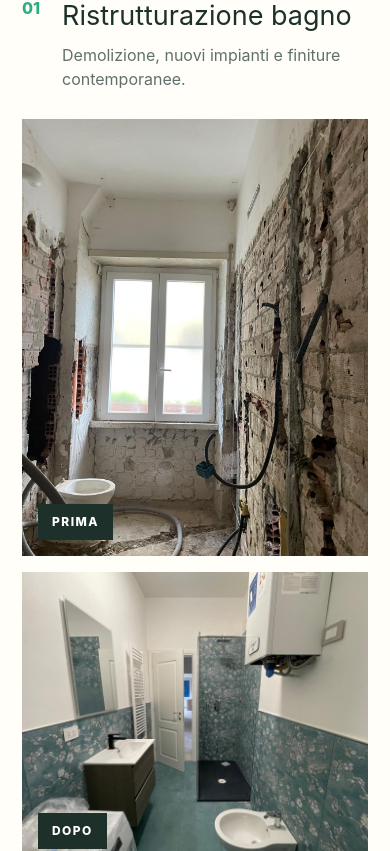
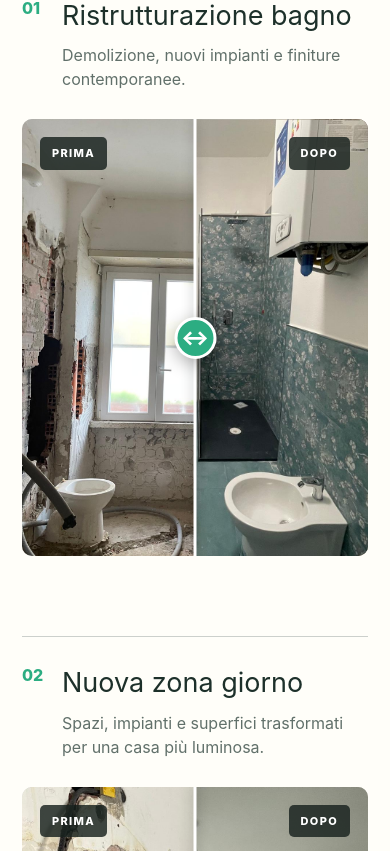
Before and after one commit to idriz90/shibacostruzioni, a Next.js app: page / in a window 390 px wide. Shown: the part 3213-4064 px from the top of the page. Built offline with nearby package versions, Linux system fonts and the light colour scheme.

Commit message:
Aggiunge galleria prima e dopo

```diff
--- /dev/null
+++ b/app/components/BeforeAfterSlider.tsx
@@ -0,0 +1,35 @@
+"use client";
+
+import { useState } from "react";
+
+type BeforeAfterSliderProps = {
+  before: string;
+  after: string;
+  beforeAlt: string;
+  afterAlt: string;
+};
+
+export function BeforeAfterSlider({ before, after, beforeAlt, afterAlt }: BeforeAfterSliderProps) {
+  const [position, setPosition] = useState(50);
+
+  return (
+    <div className="comparison" style={{ "--position": `${position}%` } as React.CSSProperties}>
+      <img className="comparison-image comparison-before" src={before} alt={beforeAlt} />
+      <div className="comparison-after" aria-hidden="true">
+        <img className="comparison-image" src={after} alt="" />
+      </div>
+      <span className="comparison-label comparison-label-before">Prima</span>
+      <span className="comparison-label comparison-label-after">Dopo</span>
+      <div className="comparison-divider" aria-hidden="true"><span>↔</span></div>
+      <input
+        className="comparison-range"
+        type="range"
+        min="0"
+        max="100"
+        value={position}
+        onChange={(event) => setPosition(Number(event.target.value))}
+        aria-label={`Confronta ${beforeAlt} e ${afterAlt}`}
+      />
+    </div>
+  );
+}
--- a/app/globals.css
+++ b/app/globals.css
@@ -68,10 +68,17 @@ h2 { margin: 0; font-size: clamp(38px, 4vw, 60px); line-height: 1.04; letter-spa
 .project-title > span { color: var(--green); font-weight: 800; }
 .project-title h3 { margin: 0 0 7px; font-size: 27px; }
 .project-title p { margin: 0; color: var(--muted); }
-.before-after { display: grid; grid-template-columns: 1fr 1.3fr; gap: 16px; height: min(55vw, 680px); }
-.before-after figure { position: relative; margin: 0; overflow: hidden; background: #ddd; }
-.before-after img { width: 100%; height: 100%; object-fit: cover; }
-.before-after figcaption { position: absolute; left: 16px; bottom: 16px; padding: 9px 14px; background: var(--ink); color: white; font-size: 12px; font-weight: 850; text-transform: uppercase; letter-spacing: .12em; }
+.comparison { --position: 50%; position: relative; width: 100%; height: min(55vw, 680px); min-height: 430px; overflow: hidden; background: #ddd; border-radius: 10px; user-select: none; touch-action: pan-y; }
+.comparison-image { width: 100%; height: 100%; object-fit: cover; }
+.comparison-before { position: absolute; inset: 0; }
+.comparison-after { position: absolute; inset: 0; clip-path: inset(0 0 0 var(--position)); }
+.comparison-label { position: absolute; top: 18px; z-index: 2; padding: 8px 12px; border-radius: 5px; background: rgba(24,33,30,.82); color: white; font-size: 11px; font-weight: 850; letter-spacing: .12em; text-transform: uppercase; pointer-events: none; }
+.comparison-label-before { left: 18px; }
+.comparison-label-after { right: 18px; }
+.comparison-divider { position: absolute; z-index: 3; top: 0; bottom: 0; left: var(--position); width: 3px; background: white; box-shadow: 0 0 12px rgba(0,0,0,.35); transform: translateX(-50%); pointer-events: none; }
+.comparison-divider span { position: absolute; top: 50%; left: 50%; width: 46px; height: 46px; display: flex; align-items: center; justify-content: center; border: 3px solid white; border-radius: 50%; background: var(--green); color: white; font-size: 21px; font-weight: 800; transform: translate(-50%,-50%); box-shadow: 0 5px 18px rgba(0,0,0,.3); }
+.comparison-range { position: absolute; z-index: 4; inset: 0; width: 100%; height: 100%; margin: 0; opacity: 0; cursor: ew-resize; }
+.comparison:has(.comparison-range:focus-visible) .comparison-divider span { outline: 3px solid var(--yellow); outline-offset: 3px; }
 
 .method { background: #28443b; color: white; }
 .steps { display: grid; grid-template-columns: repeat(4, 1fr); border-top: 1px solid rgba(255,255,255,.24); }
@@ -215,9 +222,7 @@ footer span, .footer-legal-data a { color: rgba(255,255,255,.62); }
   h2 { font-size: clamp(36px, 11vw, 52px); }
   .service-grid, .steps { grid-template-columns: 1fr; }
   .service-card { min-height: 240px; padding: 26px; }
-  .before-after { grid-template-columns: 1fr; height: auto; }
-  .before-after figure { height: 112vw; max-height: 570px; }
-  .before-after figure:nth-child(2) { height: 75vw; }
+  .comparison { height: 112vw; min-height: 0; max-height: 570px; }
   .project-title { grid-template-columns: 40px 1fr; }
   .steps article, .steps article + article { min-height: 230px; padding: 25px 0; border-right: 0; }
   .steps h3 { margin-top: 55px; }
@@ -242,7 +247,7 @@ footer span, .footer-legal-data a { color: rgba(255,255,255,.62); }
   .cta-band { align-items: flex-start; flex-direction: column; padding: 58px 22px; }
   .service-list article, .process-list article { grid-template-columns: 40px 1fr; gap: 20px; }
   .service-list article > p, .service-list article > a, .process-list article > p { grid-column: 2; }
-  .before-after { height: auto; }
+  .comparison-divider span { width: 42px; height: 42px; }
   .substack-box { margin: 0 22px 80px; }
 }
 
--- a/app/page.tsx
+++ b/app/page.tsx
@@ -1,6 +1,7 @@
 import { basePath } from "./basePath";
 import { CookieSettingsButton } from "./components/CookieNotice";
 import { FloatingContacts } from "./components/SiteChrome";
+import { BeforeAfterSlider } from "./components/BeforeAfterSlider";
 
 const url = (path: string) => `${basePath}${path}`;
 
@@ -146,10 +147,7 @@ export default function Home() {
               <span>01</span>
               <div><h3>Ristrutturazione bagno</h3><p>Demolizione, nuovi impianti e finiture contemporanee.</p></div>
             </div>
-            <div className="before-after">
-              <figure><img src={url("/images/bagno-prima.jpeg")} alt="Bagno prima della ristrutturazione" /><figcaption>Prima</figcaption></figure>
-              <figure><img src={url("/images/bagno-dopo.jpeg")} alt="Bagno completato dopo la ristrutturazione" /><figcaption>Dopo</figcaption></figure>
-            </div>
+            <BeforeAfterSlider before={url("/images/bagno-prima.jpeg")} after={url("/images/bagno-dopo.jpeg")} beforeAlt="Bagno prima della ristrutturazione" afterAlt="Bagno completato dopo la ristrutturazione" />
           </article>
 
           <article className="project-case">
@@ -157,10 +155,7 @@ export default function Home() {
               <span>02</span>
               <div><h3>Nuova zona giorno</h3><p>Spazi, impianti e superfici trasformati per una casa più luminosa.</p></div>
             </div>
-            <div className="before-after">
-              <figure><img src={url("/images/soggiorno-prima.jpeg")} alt="Zona giorno durante la ristrutturazione" /><figcaption>Prima</figcaption></figure>
-              <figure><img src={url("/images/soggiorno-dopo.jpeg")} alt="Zona giorno rinnovata con nuova cucina" /><figcaption>Dopo</figcaption></figure>
-            </div>
+            <BeforeAfterSlider before={url("/images/soggiorno-prima.jpeg")} after={url("/images/soggiorno-dopo.jpeg")} beforeAlt="Zona giorno durante la ristrutturazione" afterAlt="Zona giorno rinnovata con nuova cucina" />
           </article>
         </section>
 
--- a/app/progetti/page.tsx
+++ b/app/progetti/page.tsx
@@ -1,9 +1,10 @@
 import type { Metadata } from "next";
 import { PageHero, siteUrl, SiteFooter, SiteHeader } from "../components/SiteChrome";
+import { BeforeAfterSlider } from "../components/BeforeAfterSlider";
 import { basePath } from "../basePath";
 export const metadata: Metadata = { title: "Progetti e lavori realizzati", description: "Guarda i lavori prima e dopo realizzati da Costruzioni Edili Shiba." };
 const projects = [
   { title:"Ristrutturazione bagno", text:"Demolizione, rifacimento degli impianti, nuove superfici e doccia contemporanea.", before:`${basePath}/images/bagno-prima.jpeg`, after:`${basePath}/images/bagno-dopo.jpeg`, a:"Bagno prima della ristrutturazione", b:"Bagno completato dopo la ristrutturazione" },
   { title:"Trasformazione zona giorno", text:"Nuova distribuzione, impianti, pavimenti e cucina per uno spazio più luminoso e funzionale.", before:`${basePath}/images/soggiorno-prima.jpeg`, after:`${basePath}/images/soggiorno-dopo.jpeg`, a:"Zona giorno durante i lavori", b:"Zona giorno rinnovata" },
 ];
-export default function Progetti(){return <><SiteHeader/><main><PageHero eyebrow="Lavori realizzati" title="Prima e dopo. Risultati concreti." text="Cantieri reali, trasformazioni visibili e spazi pensati per essere vissuti ogni giorno."/><section className="projects content-section">{projects.map((p,i)=><article className="project-case" key={p.title}><div className="project-title"><span>{String(i+1).padStart(2,"0")}</span><div><h2>{p.title}</h2><p>{p.text}</p></div></div><div className="before-after"><figure><img src={p.before} alt={p.a}/><figcaption>Prima</figcaption></figure><figure><img src={p.after} alt={p.b}/><figcaption>Dopo</figcaption></figure></div></article>)}</section><section className="cta-band"><h2>Il prossimo progetto può essere il tuo.</h2><a className="button" href={siteUrl("/contatti/")}>Contattaci</a></section></main><SiteFooter/></>}
+export default function Progetti(){return <><SiteHeader/><main><PageHero eyebrow="Lavori realizzati" title="Prima e dopo. Risultati concreti." text="Cantieri reali, trasformazioni visibili e spazi pensati per essere vissuti ogni giorno."/><section className="projects content-section">{projects.map((p,i)=><article className="project-case" key={p.title}><div className="project-title"><span>{String(i+1).padStart(2,"0")}</span><div><h2>{p.title}</h2><p>{p.text}</p></div></div><BeforeAfterSlider before={p.before} after={p.after} beforeAlt={p.a} afterAlt={p.b}/></article>)}</section><section className="cta-band"><h2>Il prossimo progetto può essere il tuo.</h2><a className="button" href={siteUrl("/contatti/")}>Contattaci</a></section></main><SiteFooter/></>}
```
